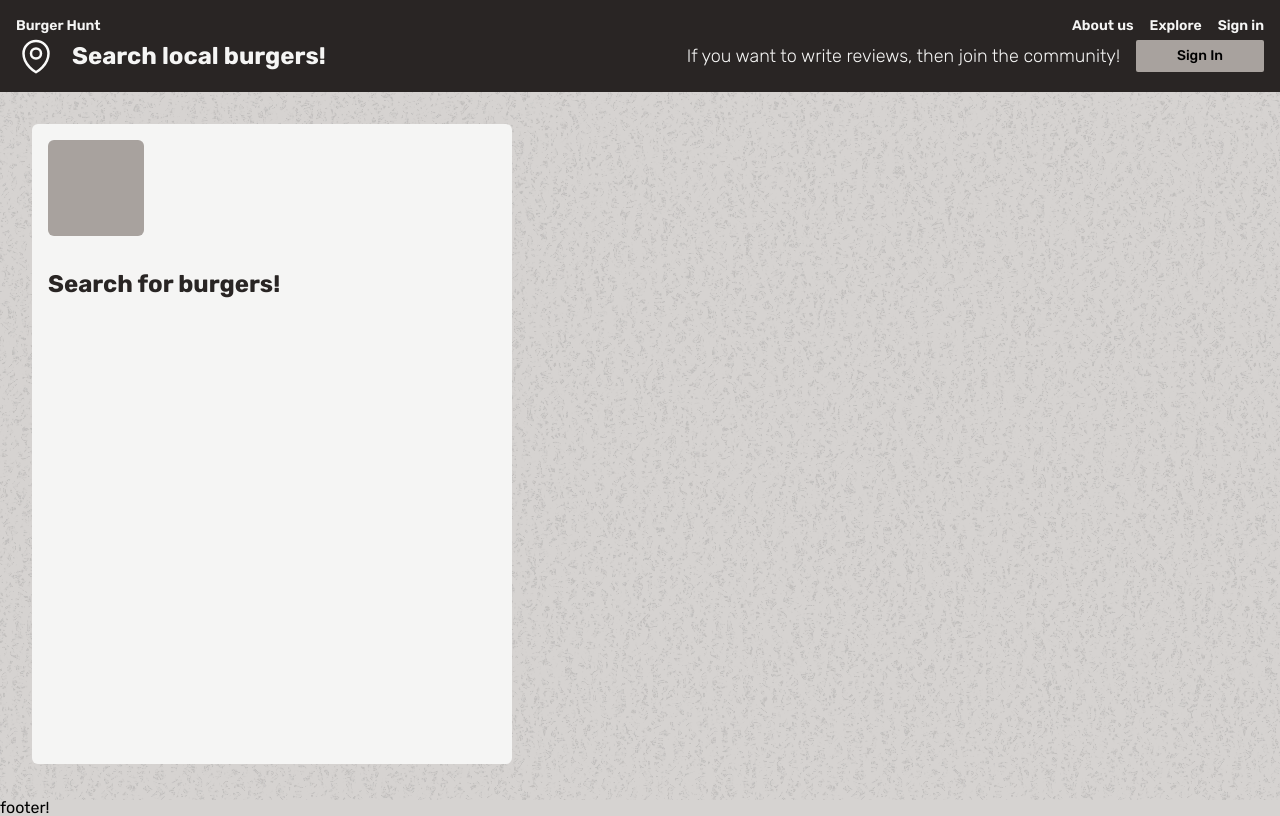
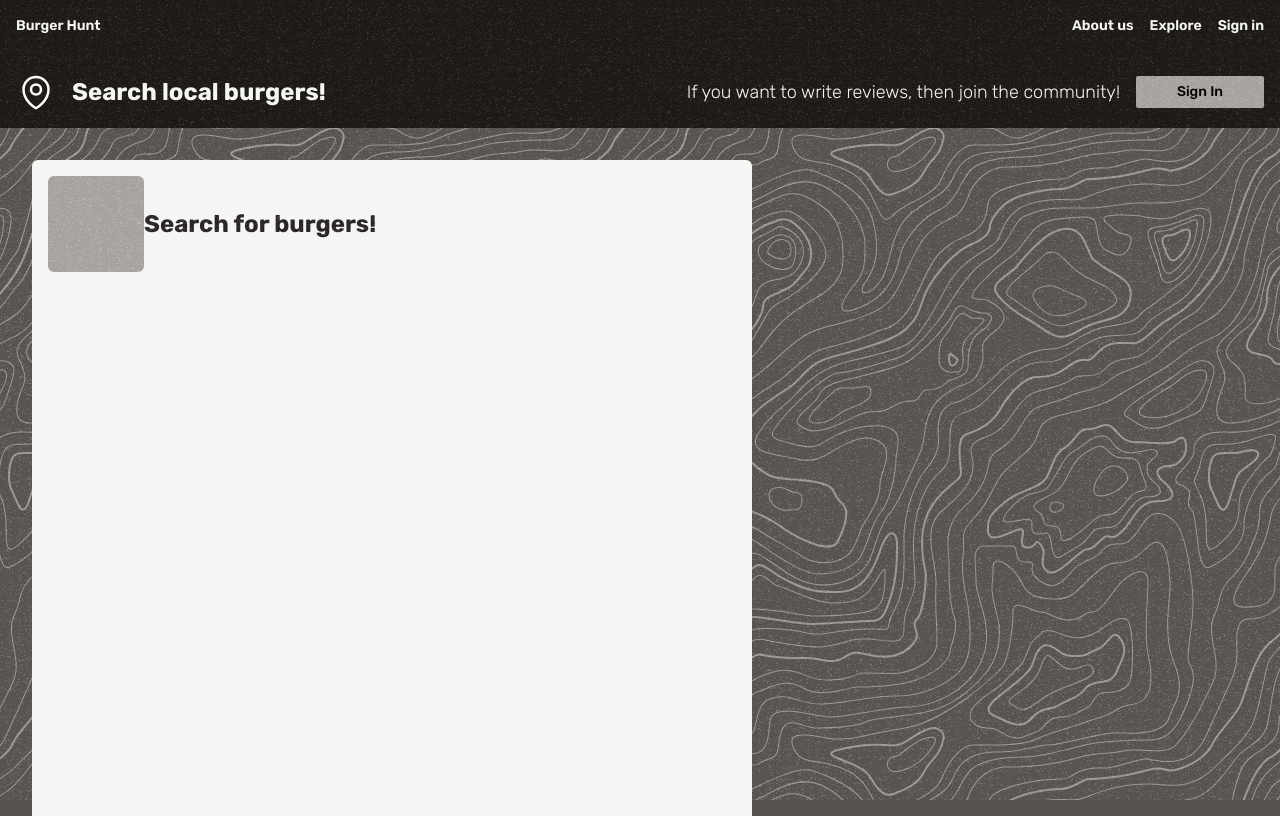
Before and after one commit to kos3l/burger-hunt, a Next.js app: page / in a window 1280 px wide. Shown: the top 816 px of the page. Built offline with nearby package versions, Linux system fonts and the light colour scheme; no server answers.

Commit message:
setting up scroll behaviours

```diff
--- a/src/app/(public)/(home)/composition.tsx
+++ b/src/app/(public)/(home)/composition.tsx
@@ -1,11 +1,23 @@
 function HomeComposition() {
   return (
-    <main className="z-20 flex grow flex-col items-start justify-center gap-4 p-8">
-      <div className="h-[40rem] w-[30rem] rounded-md bg-stone-100 p-4">
+    <main className="z-20 flex grow gap-12 p-8">
+      <div className="sticky top-8 flex h-[60rem] w-[45rem] rounded-md bg-stone-100 p-4">
         <div className="size-24 rounded-md bg-stone-400" />
         <p className="pt-8 font-sans text-2xl font-bold text-stone-800">
           Search for burgers!
         </p>
+      </div>
+      <div className="grid h-full grow grid-cols-3 gap-8">
+        {/* <div className="col-span-1 h-[30rem] rounded-md bg-stone-100"></div>
+        <div className="col-span-1 h-[30rem] rounded-md bg-stone-100"></div>
+        <div className="col-span-1 h-[30rem] rounded-md bg-stone-100"></div>
+        <div className="col-span-1 h-[30rem] rounded-md bg-stone-100"></div>
+        <div className="col-span-1 h-[30rem] rounded-md bg-stone-100"></div>
+        <div className="col-span-1 h-[30rem] rounded-md bg-stone-100"></div>
+        <div className="col-span-1 h-[30rem] rounded-md bg-stone-100"></div>
+        <div className="col-span-1 h-[30rem] rounded-md bg-stone-100"></div>
+        <div className="col-span-1 h-[30rem] rounded-md bg-stone-100"></div>
+        <div className="col-span-1 h-[30rem] rounded-md bg-stone-100"></div> */}
       </div>
     </main>
   );
--- /dev/null
+++ b/src/app/(public)/_components/_elements/button/Button.tsx
@@ -0,0 +1,11 @@
+function Button() {
+  return (
+    <button
+      type="button"
+      className="h-8 w-32 rounded-sm bg-stone-400 text-sm font-medium"
+    >
+      Sign In
+    </button>
+  );
+}
+export { Button };
--- a/src/app/(public)/_components/navigation/Navigation.tsx
+++ b/src/app/(public)/_components/navigation/Navigation.tsx
@@ -2,7 +2,7 @@ import Image from 'next/image';
 
 function Navigation() {
   return (
-    <nav className="z-20 flex h-32 w-full flex-col items-center bg-stone-800 p-4">
+    <nav className="z-20 flex h-32 w-full flex-col items-center bg-stone-900 p-4">
       <div className="flex size-full justify-between">
         <p className="text-sm font-semibold text-stone-100">Burger Hunt</p>
         <ul className="flex gap-4 font-sans text-sm font-semibold text-stone-100">
--- a/src/app/globals.css
+++ b/src/app/globals.css
@@ -4,7 +4,9 @@
 
 #overlay {
   background-image: url('/svg/topography.svg');
+  back-blend-mode: multiply;
 }
 #gradient {
   background-image: url('/svg/nnnoise.svg');
+  mix-blend-mode: soft-light;
 }
--- a/src/app/layout.tsx
+++ b/src/app/layout.tsx
@@ -10,15 +10,18 @@ export default function RootLayout({
   children: React.ReactNode;
 }>) {
   return (
-    <html lang="en">
+    <html lang="en" className="bg-stone-600">
       <body
-        className={`${RobotoMono.variable} ${Rubik.variable} relative flex h-dvh flex-col bg-stone-300 font-sans`}
+        className={`${RobotoMono.variable} ${Rubik.variable} relative flex min-h-dvh w-full flex-col overflow-auto overscroll-none scroll-smooth font-sans antialiased`}
       >
         <div
+          id="overlay"
+          className="pointer-events-none fixed z-20 size-full opacity-85"
+        />
+        <div
           id="gradient"
-          className="pointer-events-none fixed left-0 top-0 z-20 size-full opacity-15 mix-blend-difference"
+          className="pointer-events-none fixed z-30 size-full opacity-70"
         />
-
         {children}
       </body>
     </html>
```
Also changed, not shown: public/svg/nnnoise.svg.
